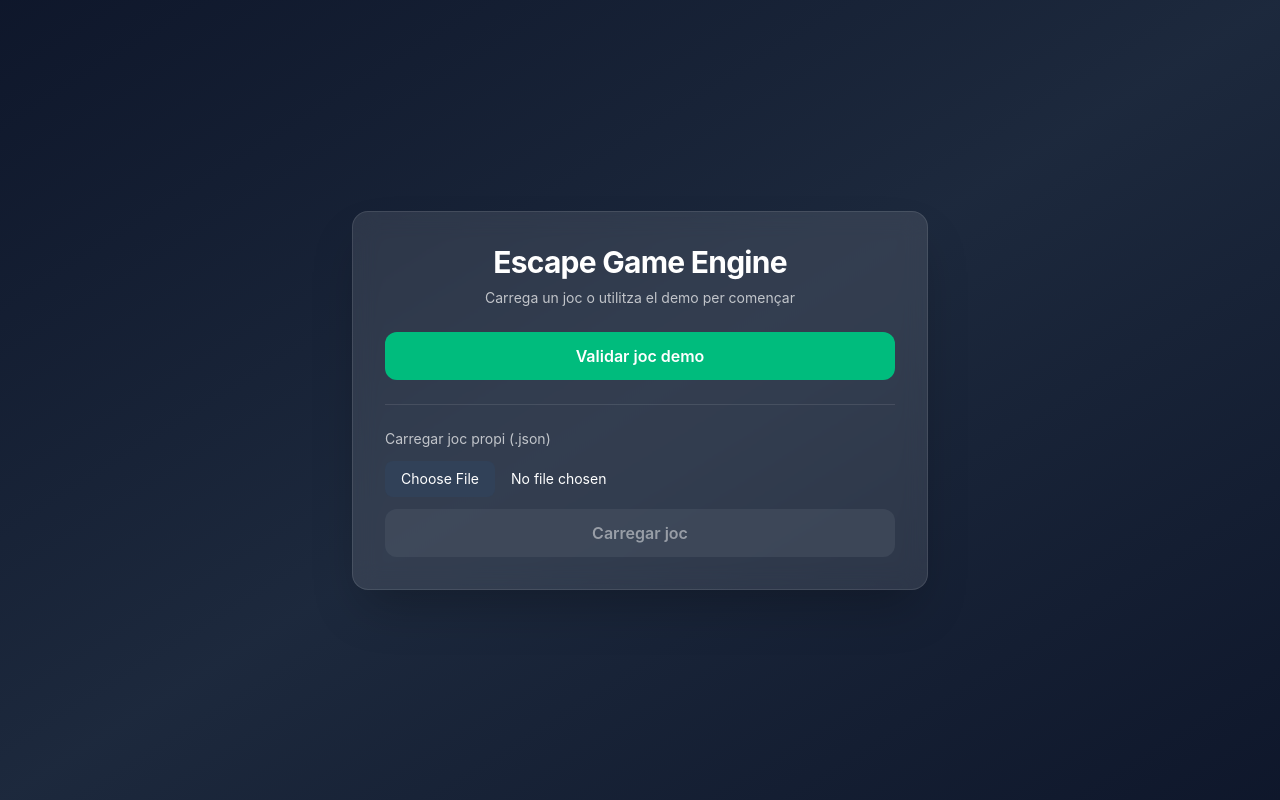
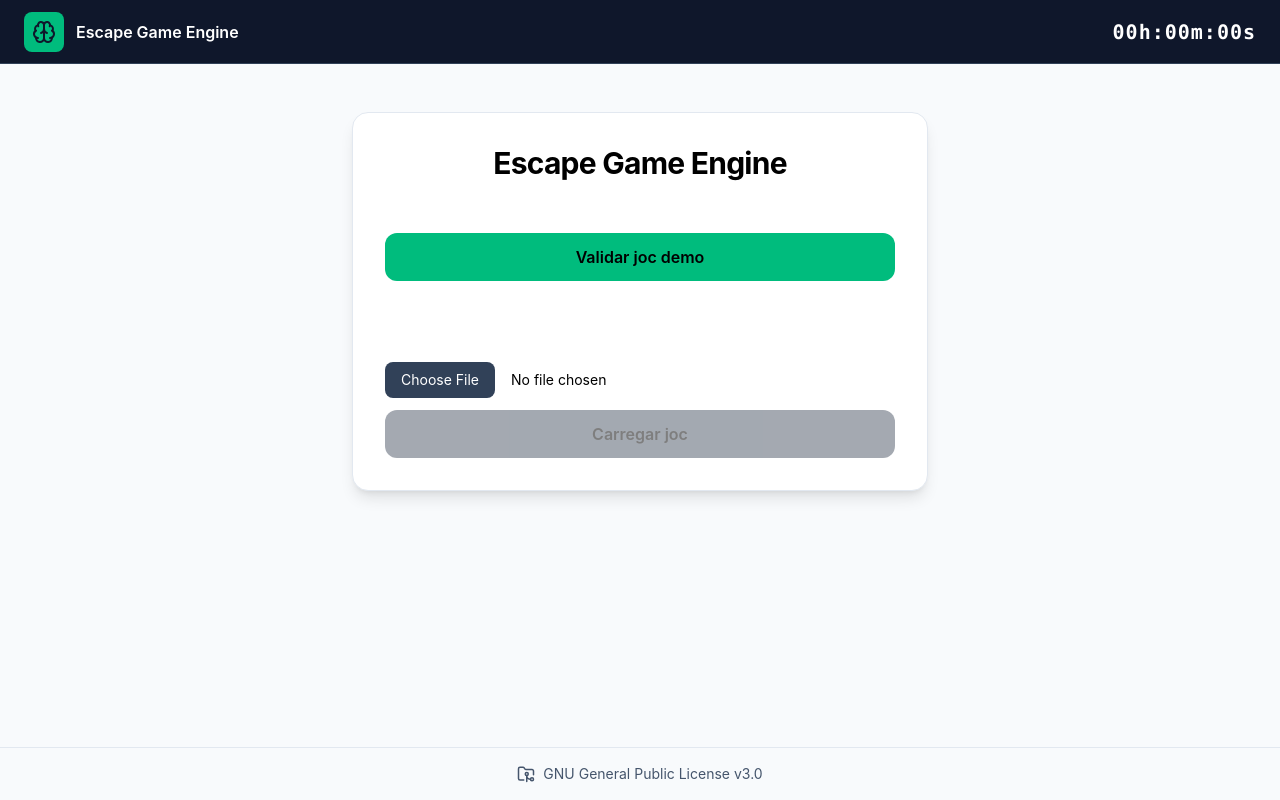
Before and after one commit to pepe84/escape-game, a React (Vite) app in the folder escape-game-engine/: page / in a window 1280 px wide. Built offline with nearby package versions, Linux system fonts and the light colour scheme.

Commit message:
App layout

```diff
--- a/escape-game-engine/src/App.tsx
+++ b/escape-game-engine/src/App.tsx
@@ -1,9 +1,10 @@
+import { AppLayout } from "./components/layout/AppLayout";
 import { HomePage } from "./pages/HomePage";
 
 export default function App() {
   return (
-    <div className="min-h-screen bg-gray-50 text-gray-900">
+    <AppLayout>
       <HomePage />
-    </div>
+    </AppLayout>
   );
 }
--- /dev/null
+++ b/escape-game-engine/src/components/layout/AppLayout.tsx
@@ -0,0 +1,36 @@
+import { ReactNode } from "react";
+
+import { Header } from "./Header";
+import { Footer } from "./Footer";
+
+interface AppLayoutProps {
+  children: ReactNode;
+}
+
+export function AppLayout({
+  children,
+}: AppLayoutProps) {
+  return (
+    <div
+      className="
+        min-h-screen
+        flex
+        flex-col
+        bg-slate-50
+      "
+    >
+      <Header />
+
+      <main
+        className="
+          flex-1
+          pt-16
+        "
+      >
+        {children}
+      </main>
+
+      <Footer />
+    </div>
+  );
+}
--- /dev/null
+++ b/escape-game-engine/src/components/layout/Footer.tsx
@@ -0,0 +1,42 @@
+import { FolderGit2 } from "lucide-react";
+
+export function Footer() {
+  return (
+    <footer
+      className="
+        border-t
+        border-slate-200
+        py-4
+        text-sm
+        text-slate-600
+      "
+    >
+      <div
+        className="
+          flex
+          items-center
+          justify-center
+          gap-2
+        "
+      >
+        <a
+          href="https://github.com/TEU_USUARI/TEU_REPO"
+          target="_blank"
+          rel="noreferrer"
+          className="
+            flex
+            items-center
+            gap-2
+            hover:text-slate-900
+          "
+        >
+          <FolderGit2 size={18} />
+
+          <span>
+            GNU General Public License v3.0
+          </span>
+        </a>
+      </div>
+    </footer>
+  );
+}
--- /dev/null
+++ b/escape-game-engine/src/components/layout/Header.tsx
@@ -0,0 +1,59 @@
+import { Brain } from 'lucide-react';
+
+export function Header() {
+  return (
+    <header
+      className="
+        fixed
+        top-0
+        left-0
+        right-0
+        h-16
+        bg-slate-900
+        text-white
+        border-b
+        border-slate-700
+        z-50
+      "
+    >
+      <div className="h-full px-6 flex items-center justify-between">
+
+        <div className="flex items-center gap-3">
+
+          <div
+            className="
+              w-10
+              h-10
+              rounded-lg
+              bg-emerald-500
+              flex
+              items-center
+              justify-center
+              font-bold
+              text-slate-900
+            "
+          >
+            <Brain size={24} />
+          </div>
+
+          <span className="font-semibold">
+            Escape Game Engine
+          </span>
+
+        </div>
+
+        <div
+          className="
+            font-mono
+            text-xl
+            font-bold
+            tracking-wider
+          "
+        >
+          00h:00m:00s
+        </div>
+
+      </div>
+    </header>
+  );
+}
--- a/escape-game-engine/src/pages/HomePage.tsx
+++ b/escape-game-engine/src/pages/HomePage.tsx
@@ -46,9 +46,9 @@ export function HomePage() {
   };
 
   return (
-    <div className="min-h-screen flex items-center justify-center bg-gradient-to-br from-slate-900 via-slate-800 to-slate-900 text-white p-6">
 
-      <div className="w-full max-w-xl bg-white/10 backdrop-blur-md rounded-2xl shadow-2xl border border-white/10 p-8 space-y-6">
+    <div className="py-12 px-4">
+      <div className="max-w-xl mx-auto bg-white rounded-2xl shadow-lg border border-slate-200 p-8 space-y-6">
 
         {/* Header */}
         <div className="text-center space-y-2">
```
